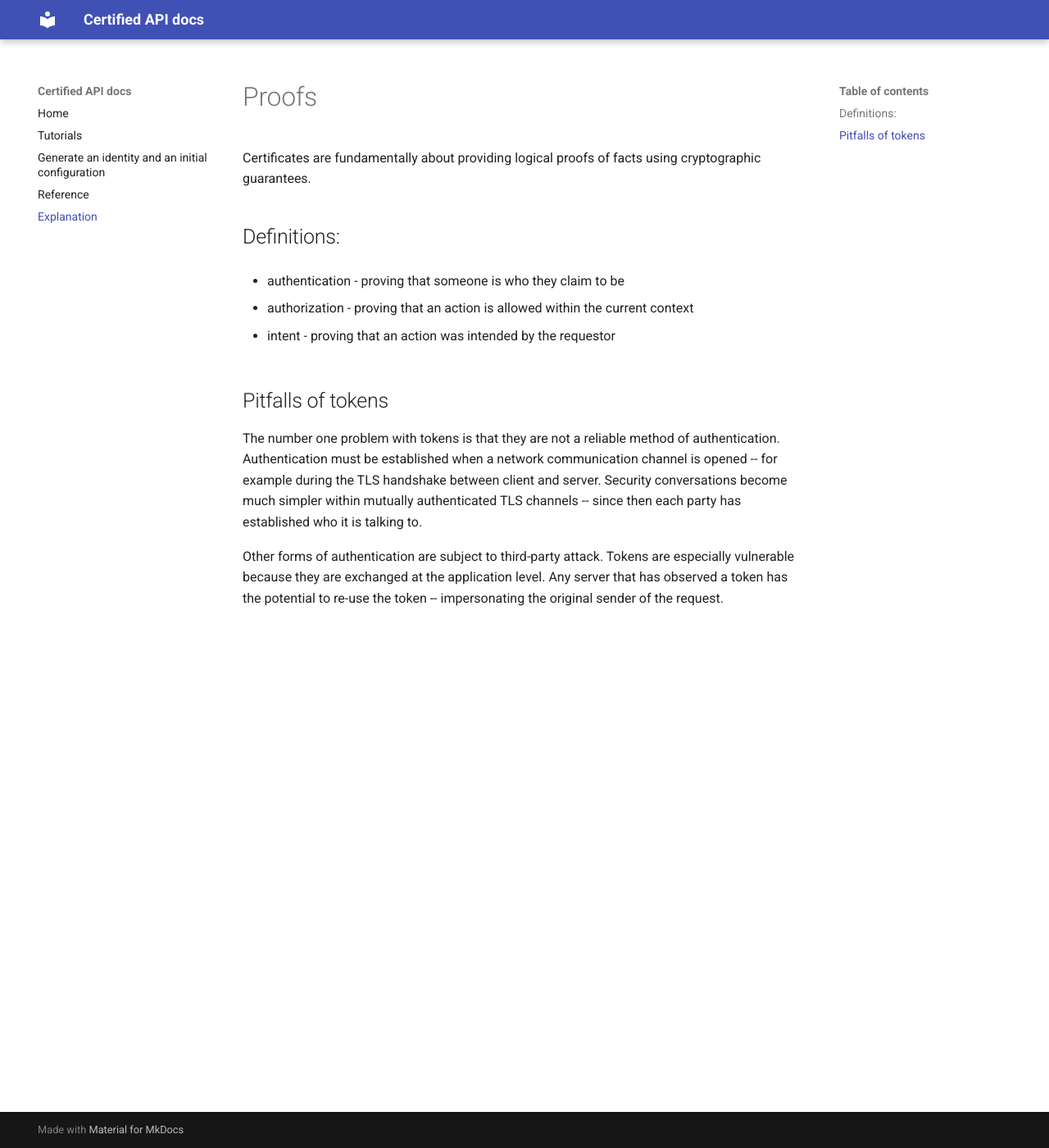
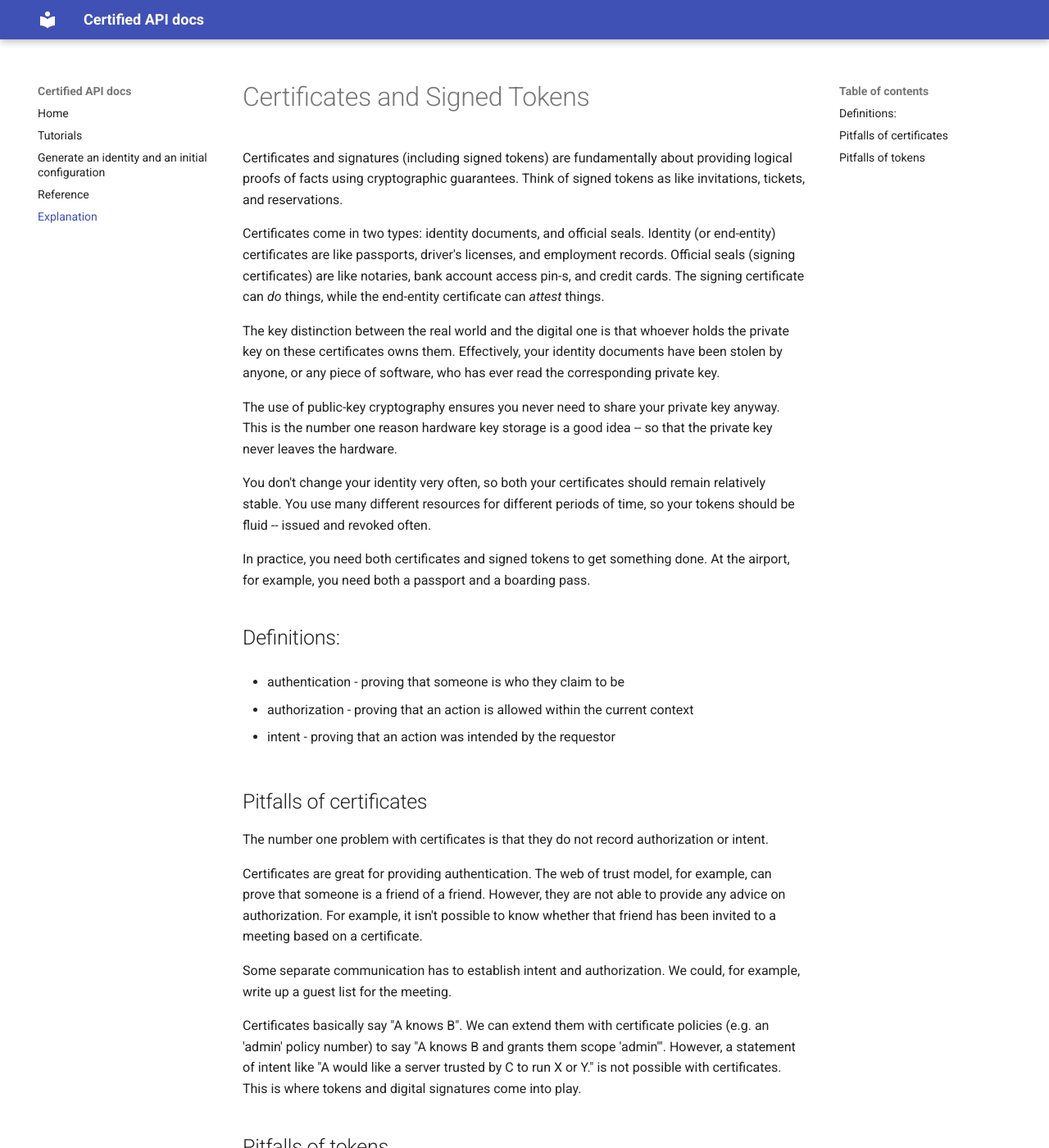
Before and after one commit to ORNL/certified, an MkDocs documentation site: the page built from docs/explanation.md, in a window 1280 px wide and 1400 px high. Shown: the whole window at 82% size. Built offline with MkDocs 1.6.1 and Material for MkDocs 9.7.7, drawn with Linux system fonts in a browser that asks for light colours; some of the changed text lies outside the part shown.

```diff
--- a/docs/explanation.md
+++ b/docs/explanation.md
@@ -15,10 +15,46 @@
     here
 -->
 
-# Proofs
+# Certificates and Signed Tokens
 
-Certificates are fundamentally about providing logical proofs
-of facts using cryptographic guarantees.
+Certificates and signatures (including signed tokens)
+are fundamentally about providing logical
+proofs of facts using cryptographic guarantees.
+Think of signed tokens as like
+invitations, tickets, and reservations.
+
+Certificates come in two types: identity documents,
+and official seals.
+Identity (or end-entity) certificates are like
+passports, driver's licenses, and employment records.
+Official seals (signing certificates) are like notaries,
+bank account access pin-s, and credit cards.
+The signing certificate can *do* things, while
+the end-entity certificate can *attest* things.
+
+The key distinction between the real world
+and the digital one is that whoever holds the
+private key on these certificates owns them.
+Effectively, your identity documents
+have been stolen by anyone, or any piece of software,
+who has ever read the corresponding private key.
+
+The use of public-key cryptography ensures you
+never need to share your private key anyway.
+This is the number one reason hardware key storage
+is a good idea -- so that the private key never leaves
+the hardware.
+
+You don't change your identity very often, so both
+your certificates should remain relatively stable.
+You use many different resources for different periods
+of time, so your tokens should be fluid -- issued
+and revoked often.
+
+In practice, you need both certificates and
+signed tokens to get something done.
+At the airport, for example, you need both a
+passport and a boarding pass.
 
 ## Definitions:
 
@@ -28,20 +64,95 @@
 
 * intent         - proving that an action was intended by the requestor
 
+## Pitfalls of certificates
+
+The number one problem with certificates is that
+they do not record authorization or intent.
+
+Certificates are great for providing authentication.
+The web of trust model, for example, can prove
+that someone is a friend of a friend.
+However, they are not able to provide any advice on
+authorization.  For example, it isn't possible to know
+whether that friend has been invited to a meeting
+based on a certificate.
+
+Some separate communication has to establish intent
+and authorization.  We could, for example, write up
+a guest list for the meeting.
+
+Certificates basically say "A knows B".  We can extend
+them with certificate policies (e.g. an 'admin' policy
+number) to say "A knows B and grants them scope 'admin'".
+However, a statement of intent like
+"A would like a server trusted by C to run X or Y."
+is not possible with certificates.
+This is where tokens and digital signatures
+come into play.
+
 
 ## Pitfalls of tokens
 
+A token can include information of the
+form "A authorizes B to do X" or "C intends B to do X".
+Both of those statements can be guaranteed by digital
+signatures from the principles, A or C, respectively.
+
 The number one problem with tokens is that they are not
-a reliable method of authentication.  Authentication must
-be established when a network communication channel is opened --
-for example during the TLS handshake between client and server.
+a reliable method of authentication.  The token can't
+prove that the bearer is B.
+
+That proof of identity (authentication) must
+be established when a network communication channel is opened
+(for example, during the TLS handshake between client and server).
 Security conversations become much simpler within mutually
 authenticated TLS channels -- since then each party has
 established who it is talking to.
 
 Other forms of authentication are subject to third-party
-attack.  Tokens are especially vulnerable because
+attack.  Bearer tokens are especially vulnerable because
 they are exchanged at the application level.
 Any server that has observed a token has the potential
 to re-use the token -- impersonating the original
 sender of the request.
+
+Note that tokens can be revoked if they include
+a URL to be used to check their validity (of if the URL
+is understood from context).
+For a token naming the principle, e.g. ("A" in "A intends"
+or "A authorizes"), another possible solution is to
+revoke the principle's certificate, however this stops
+all work that A is doing.
+
+
+# Practical Issues
+
+## Logging Out
+
+Credentials need to be "revoke-able" so that users can
+"logout".  Although it is possble to revoke both certificates
+and tokens, revoking certificates is less.
+
+## Leaked Credentials
+
+Credentials, e.g. secret keys and tokens get copied into scripts,
+which makes the credential no longer trustworthy.  This is usually
+a problem with user education.  You wouldn't, for example,
+copy your credit card number to a script.
+
+## Activity Logs
+
+Some end entity certificates (identity documents) also
+grant special priviledges.  For example, a student ID
+card may get you into school football games.  Also,
+signing certificates from a ticket machine could be used
+to print VIP passes.
+Both signing certificates and priviledged ID cards
+are targets for theft.
+
+One way to safeguard against unauthorized activity with
+long-lived credendials is to present a monthly
+audit log of all activity authorized by that credential.
+Users should ask for this from facilities that they
+regularly interact with, and spend time looking over
+their activity logs.
```
Also changed, not shown: README.md (+12 -6 lines), docs/how-to-guides.md (+1 -1 lines), docs/keys.md (+2 -4 lines), 3 other files.
